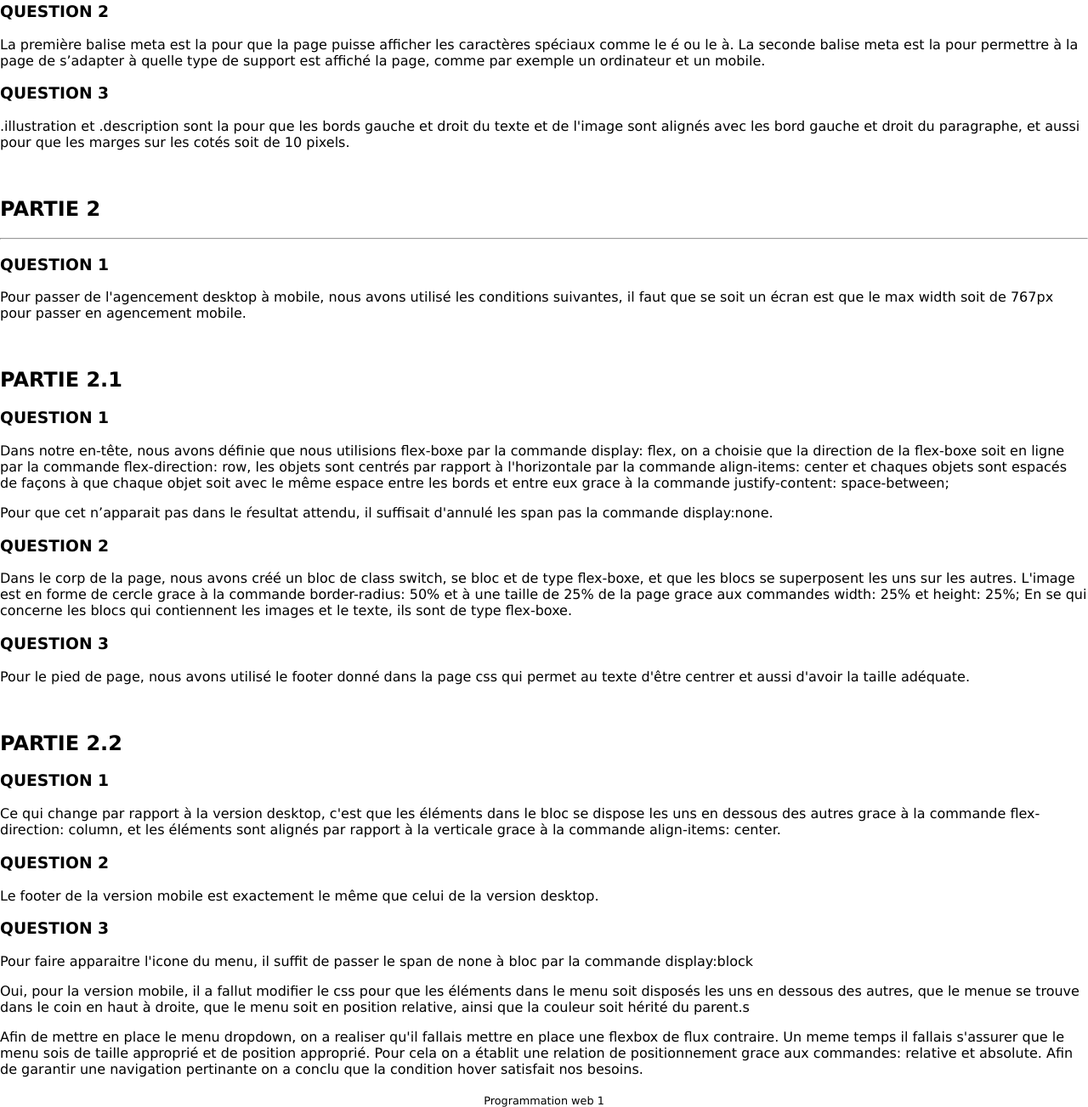
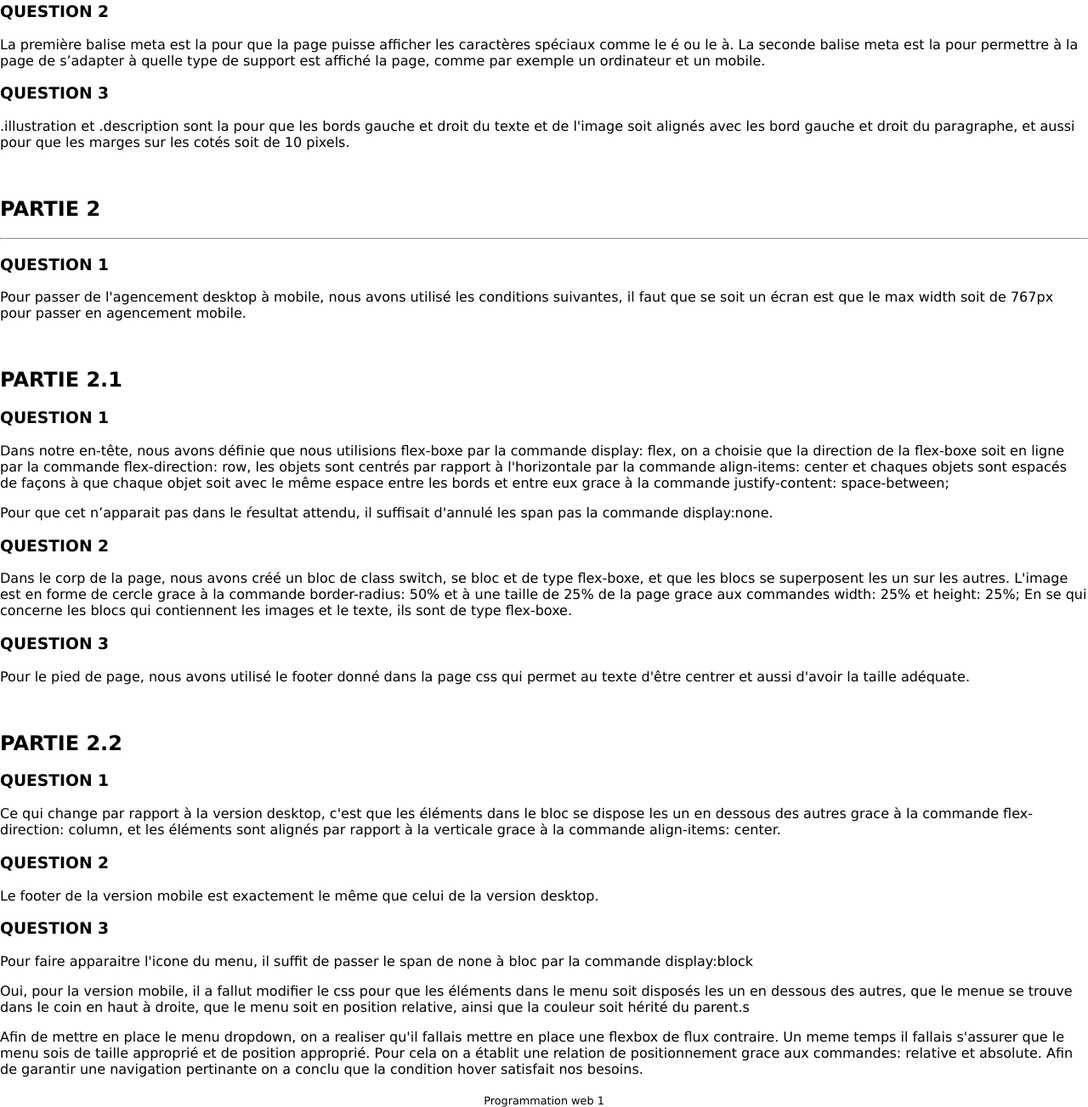
Before and after one commit to newcomertv/Projet-Web-Antonin-Nikolas, a plain HTML site: page reponses.html in a window 1280 px wide. Shown: the part 448-1751 px from the top of the page at 85% size. Drawn offline with Linux system fonts and the light colour scheme.

Commit message:
Add files via upload

```diff
--- a/reponses.html
+++ b/reponses.html
@@ -58,7 +58,7 @@
 
         <h3 class="maj">Question 3</h3>
         <p>
-          .illustration et .description sont la pour que les bords gauche et droit du texte et de l'image sont alignés
+          .illustration et .description sont la pour que les bords gauche et droit du texte et de l'image soit alignés
           avec les bord gauche et droit du
           paragraphe, et aussi pour que les marges sur les cotés soit de 10 pixels. </p>
         <br>
@@ -87,7 +87,7 @@
 
         <h3 class="maj">Question 2</h3>
         <p>Dans le corp de la page, nous avons créé un bloc de class switch, se bloc et de type flex-boxe, et que les
-          blocs se superposent les uns sur les autres. L'image est en forme de cercle grace à la commande
+          blocs se superposent les un sur les autres. L'image est en forme de cercle grace à la commande
           border-radius: 50% et à une taille de 25% de la page grace aux commandes width: 25% et height: 25%;
           En se qui concerne les blocs qui contiennent les images et le texte, ils sont de type flex-boxe.</p>
 
@@ -98,7 +98,7 @@
 
         <h2 class="maj">Partie 2.2</h2>
         <h3 class="maj">Question 1</h3>
-        <p>Ce qui change par rapport à la version desktop, c'est que les éléments dans le bloc se dispose les uns en
+        <p>Ce qui change par rapport à la version desktop, c'est que les éléments dans le bloc se dispose les un en
           dessous des autres grace à la commande flex-direction: column, et les éléments sont alignés par rapport à la
           verticale grace à la commande align-items: center.</p>
 
@@ -109,9 +109,8 @@
         <p>Pour faire apparaitre l'icone du menu, il suffit de passer le span de none à bloc par la commande
           display:block</p>
         <p>Oui, pour la version mobile, il a fallut modifier le css pour que les éléments dans le menu soit disposés
-          les uns en
-          dessous des autres, que le menue se trouve dans le coin en haut à droite, que le menu soit en position
-          relative, ainsi que la couleur soit hérité du parent.s</p>
+          les un en dessous des autres, que le menue se trouve dans le coin en haut à droite, que le menu soit en
+          position relative, ainsi que la couleur soit hérité du parent.s</p>
         <p>Afin de mettre en place le menu dropdown, on a realiser qu'il fallais mettre en place une
           flexbox de flux contraire.
           Un meme temps il fallais s'assurer que le menu sois de taille approprié et de position approprié.
```
